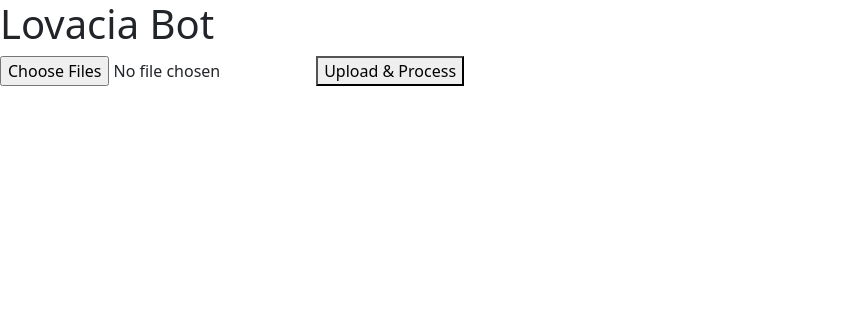
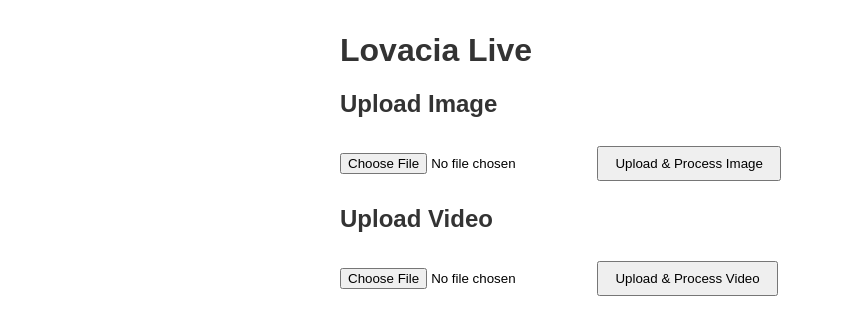
Before and after one commit to BrandonM01/lovacia-live, a FastAPI app: page / in a window 1280 px wide. Shown: the top 335 px of the page, without its empty margins (0-844 px from the left). Run offline with FastAPI, Linux system fonts and the light colour scheme.

Commit message:
Update index.html

```diff
--- a/templates/index.html
+++ b/templates/index.html
@@ -1,28 +1,28 @@
 <!DOCTYPE html>
-<html lang="en">
+<html>
   <head>
-  <meta charset="UTF-8">
-  <title>Lovacia Bot</title>
-  <link href="https://cdn.jsdelivr.net/npm/bootstrap@5.3.0/dist/css/bootstrap.min.css" rel="stylesheet">
-  <style> /* your existing CSS */ </style>
+    <meta charset="utf-8">
+    <title>Lovacia Live Upload</title>
+    <link rel="stylesheet" href="/static/app.css">
   </head>
   <body>
-  <h1>Lovacia Bot</h1>
-  <form id="uploadForm" enctype="multipart/form-data">
-    <input type="file" id="fileInput" name="files" multiple required>
-    <!-- your controls for count, contrast, flip, trim_start, trim_end -->
-    <button type="submit">Upload & Process</button>
-    <button type="button" id="cancelBtn" style="display:none;">Cancel</button>
+    <h1>Lovacia Live</h1>
+    <section>
+      <h2>Upload Image</h2>
+      <form id="img-form" action="/upload-image/" method="post" enctype="multipart/form-data">
+        <input type="file" name="file" accept="image/*" required>
+        <button type="submit">Upload & Process Image</button>
       </form>
-  <div id="loadingBar" class="progress" style="display:none;">
-    <div class="progress-bar progress-bar-striped progress-bar-animated w-100">Processing…</div>
-  </div>
-  <div id="origPreview"></div>
-  <div id="imagePreview"></div>
-  <a id="batchDownload" style="display:none;">Download ZIP</a>
-
+    </section>
+    <section>
+      <h2>Upload Video</h2>
+      <form id="vid-form" action="/upload-video/" method="post" enctype="multipart/form-data">
+        <input type="file" name="file" accept="video/*" required>
+        <button type="submit">Upload & Process Video</button>
+      </form>
+    </section>
     <script>
-    // your existing JS, but point fetch() to /upload and listen on /progress/{job_id}
+      // Optional: you can intercept form submits and show results inline via Fetch().
     </script>
   </body>
 </html>
```
Lines whose indentation alone changed are shown as unchanged.
